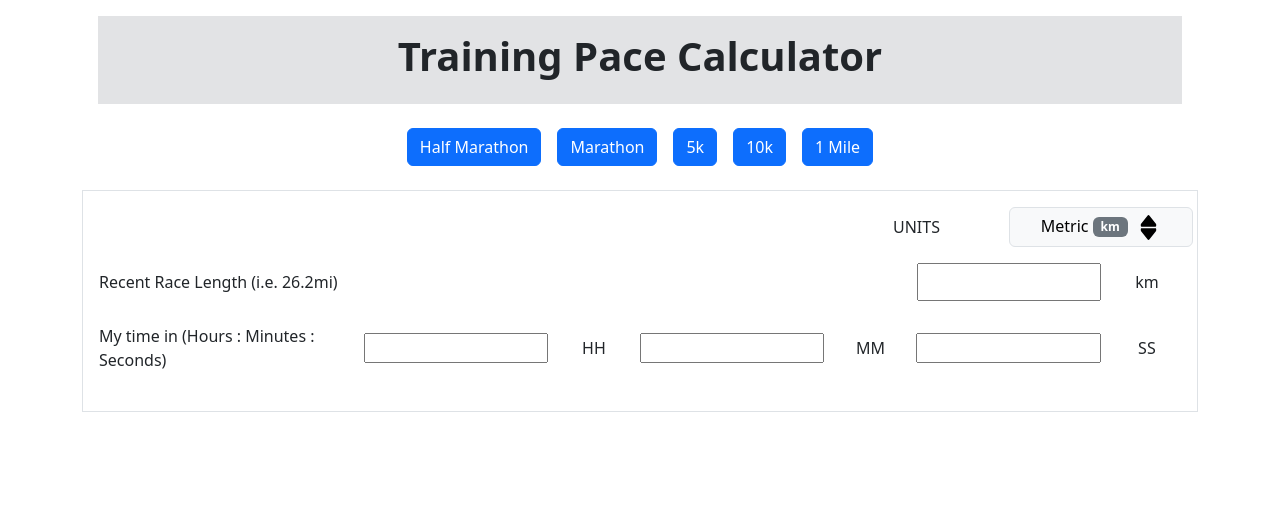
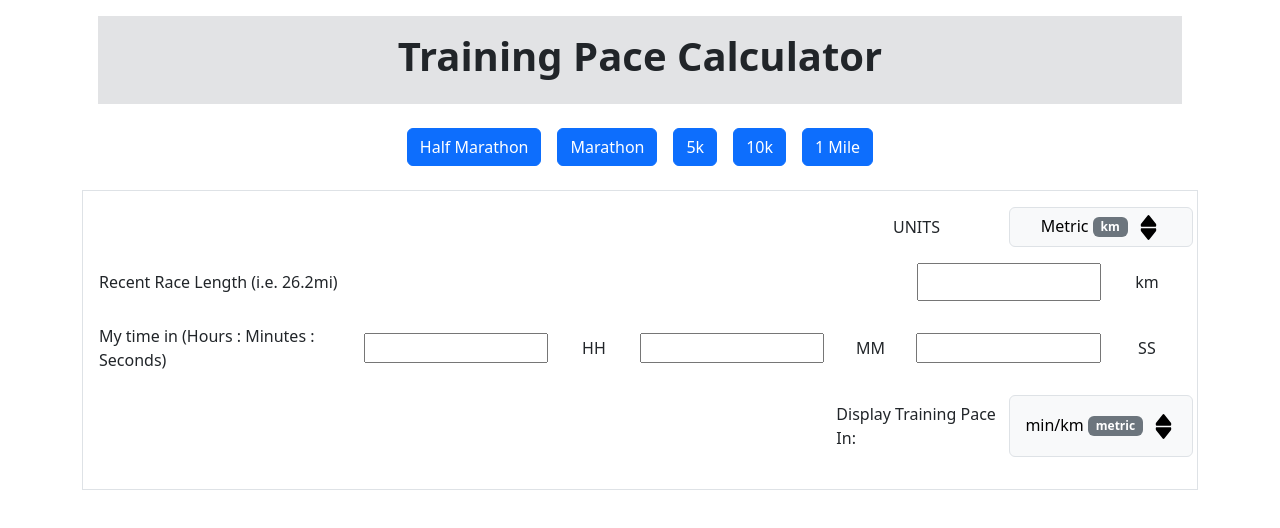
Before and after one commit to arnoprincestonpan/Training-Pace-Calculator-Vue, a Vue app: page / in a window 1280 px wide. Shown: the top 528 px of the page. Built offline with nearby package versions, Linux system fonts and the light colour scheme.

Commit message:
added form prevent default, added toggle for pace display imperial or metric; should not affect the display units above, purely just for final calculations only, script has isMetricPace added to reflect the logic of the pace display

```diff
--- a/src/App.vue
+++ b/src/App.vue
@@ -12,7 +12,7 @@
       </div>
     </section>
     <section class="border">
-      <form class="p-3">
+      <form class="p-3" v-on:click.prevent="">
         <div class="mb-3 row d-flex flex-row justify-content-end">
           <label
             class="col-sm-2 col-form-label d-flex flex-row justify-content-center align-items-center text-uppercase">Units</label>
@@ -33,12 +33,24 @@
         </div>
         <div class="mb-3 row d-flex flex-row justify-content-center align-items-center">
           <label class="col-sm-3 col-form-label">My time in (Hours : Minutes : Seconds)</label>
-          <input class="col-sm-2" type="number" />
+          <input class="col-sm-2" type="number" v-model="formObj.timeInHours"/>
           <label class="col-sm-1 d-flex flex-row justify-content-center align-items-center">HH</label>
-          <input class="col-sm-2" type="number" />
+          <input class="col-sm-2" type="number" v-model="formObj.timeInMinutes"/>
           <label class="col-sm-1 d-flex flex-row justify-content-center align-items-center">MM</label>
-          <input class="col-sm-2" type="number" />
+          <input class="col-sm-2" type="number" v-model="formObj.timeInSeconds"/>
           <label class="col-sm-1 d-flex flex-row justify-content-center align-items-center">SS</label>
+        </div>
+        <div class="mb-3 row d-flex flex-row justify-content-end">
+          <label
+            class="col-sm-2 col-form-label d-flex flex-row justify-content-center align-items-center text-capitalize">Display Training Pace in: </label>
+          <button v-on:click="isMetricPace = !isMetricPace" v-if="isMetricPace" type="button"
+            class="btn btn-light col-sm-2 border">min/km&nbsp;<span class="badge text-bg-secondary">metric</span>&nbsp;
+            <IconToggle></IconToggle>
+          </button>
+          <button v-on:click="isMetricPace = !isMetricPace" v-else type="button"
+            class="btn btn-light col-sm-2 border">min/mi&nbsp;<span class="badge text-bg-secondary">imperial</span>&nbsp;
+            <IconToggle></IconToggle>
+          </button>
         </div>
       </form>
     </section>
@@ -49,10 +61,12 @@ import { ref, reactive, computed } from 'vue'
 import IconToggle from './components/icons/IconToggle.vue';
 
 const isMetric = ref(true);
+const isMetricPace = ref(true);
 
 const initialFormObj = {
   length: "",
   metric: isMetric,
+  metricPace: isMetricPace,
   timeInHours: "",
   timeInMinutes: "",
   timeInSeconds: "",
```
